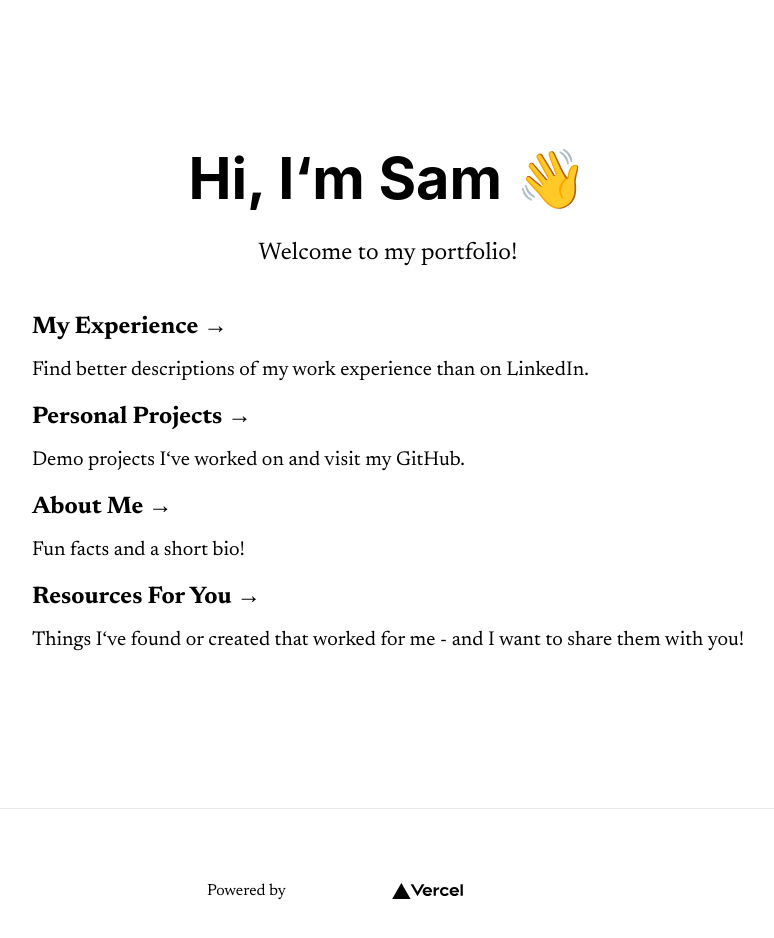
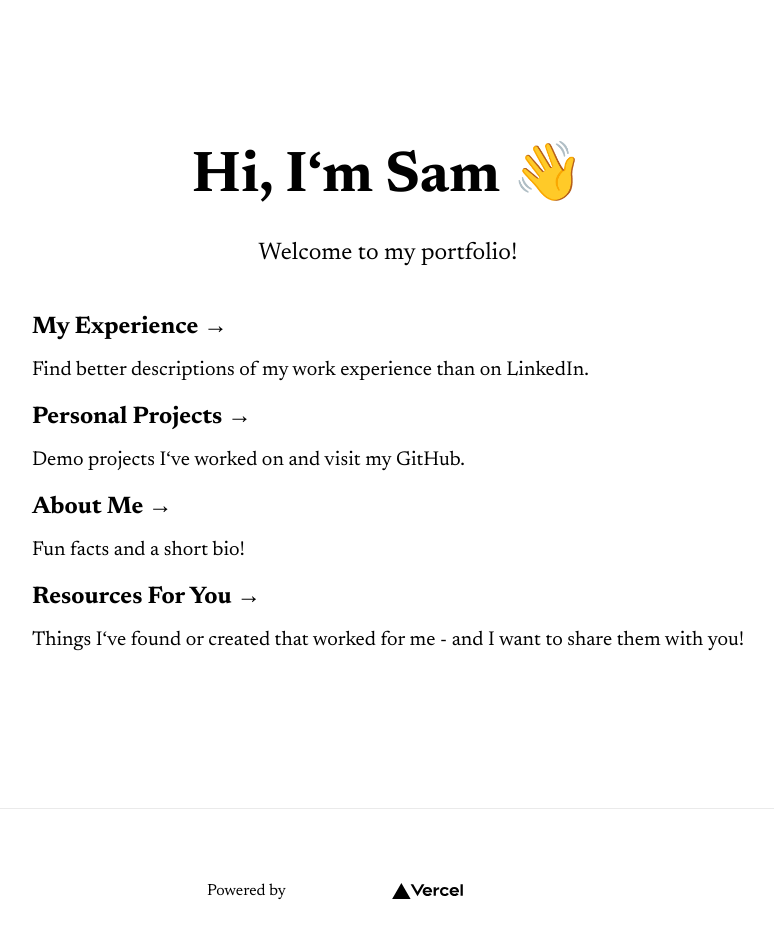
Before and after one commit to Sammantha/samTheDev, a Next.js app: page / in a window 1280 px wide. Shown: the top 938 px of the page, without its empty margins (252-1026 px from the left). Built offline with nearby package versions, Linux system fonts and the light colour scheme.

Commit message:
feat: Standardize Fonts & Dark Styling
Removing css fonts entirely.

```diff
--- a/app/styles/Home.module.css
+++ b/app/styles/Home.module.css
@@ -40,16 +40,7 @@
   margin: 0 0 1rem;
   line-height: 1.15;
   font-size: 3.6rem;
-  font-family: -apple-system, BlinkMacSystemFont, Segoe UI, Roboto,
-    Oxygen, Ubuntu, Cantarell, Fira Sans, Droid Sans, Helvetica Neue,
-    sans-serif;
   text-align: center;
-}
-
-.body {
-  font-family: -apple-system, BlinkMacSystemFont, Segoe UI, Roboto,
-    Oxygen, Ubuntu, Cantarell, Fira Sans, Droid Sans, Helvetica Neue,
-    sans-serif;
 }
 
 .title,
```
